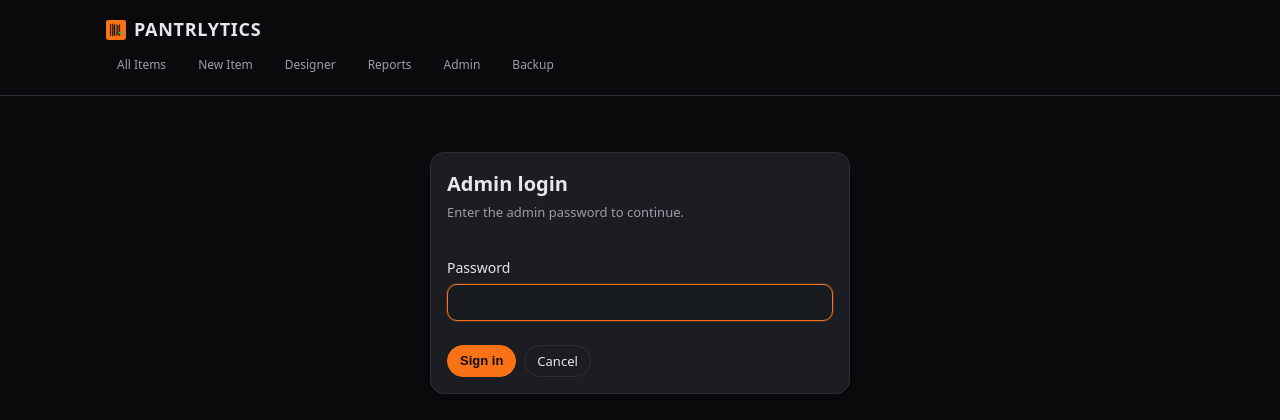
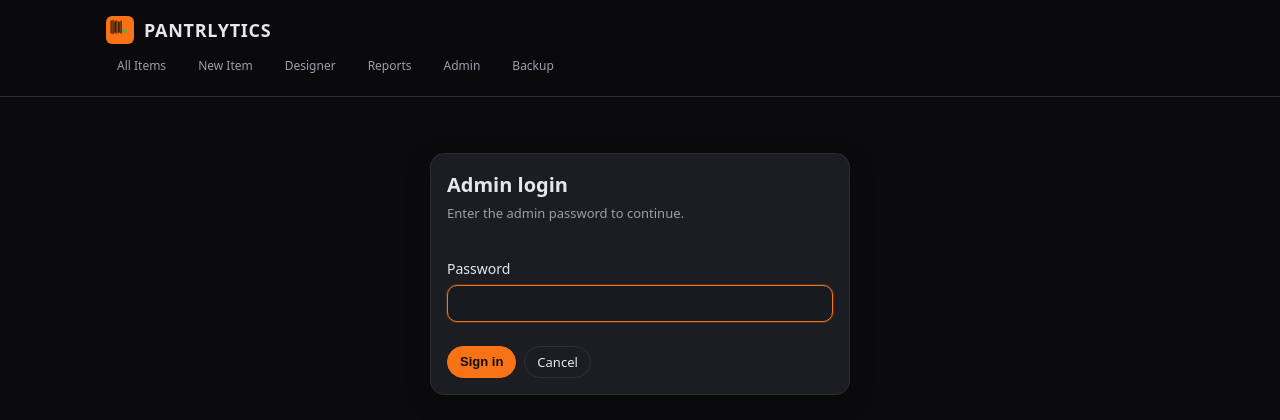
Before and after one commit to Psychman52OS/PantrLytics, a FastAPI app: page /admin in a window 1280 px wide. Shown: the top 420 px of the page. Run offline with FastAPI, Linux system fonts and the light colour scheme; data comes from the database, SQL or seed files in the repository; parts of the project's set-up code (start-up, migrations or seed data) failed here and were passed over; some libraries are stand-ins or nearby versions.

Commit message:
Enlarge navbar icon

```diff
--- a/app/templates/layout.html
+++ b/app/templates/layout.html
@@ -38,8 +38,8 @@
   <header class="app-header">
     <div class="container">
       <h1 class="app-title">
-        <a href="{{ url_for('index') }}" style="display:flex; align-items:center; gap:8px;">
-          <img src="{{ (request.scope.get('root_path','') ~ '/assets/icon.svg') | replace('//','/') }}" alt="PantrLytics icon" width="20" height="20" style="display:block;">
+        <a href="{{ url_for('index') }}" style="display:flex; align-items:center; gap:10px;">
+          <img src="{{ (request.scope.get('root_path','') ~ '/assets/icon.png') | replace('//','/') }}" alt="PantrLytics icon" width="28" height="28" style="display:block; border-radius:6px;">
           Pantrlytics
         </a>
       </h1>
```
